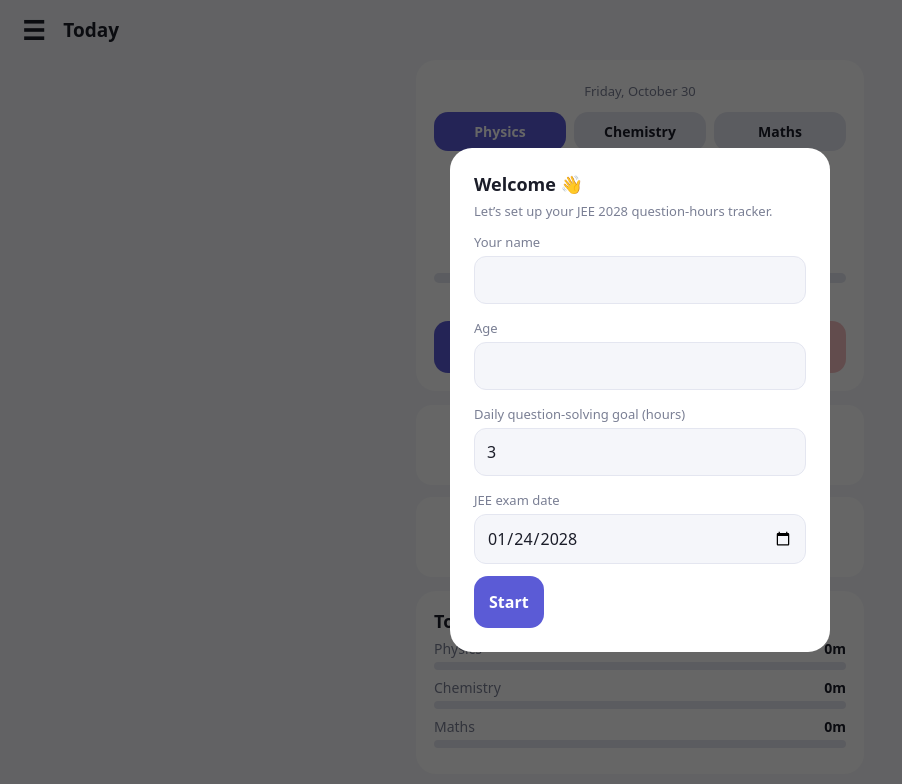
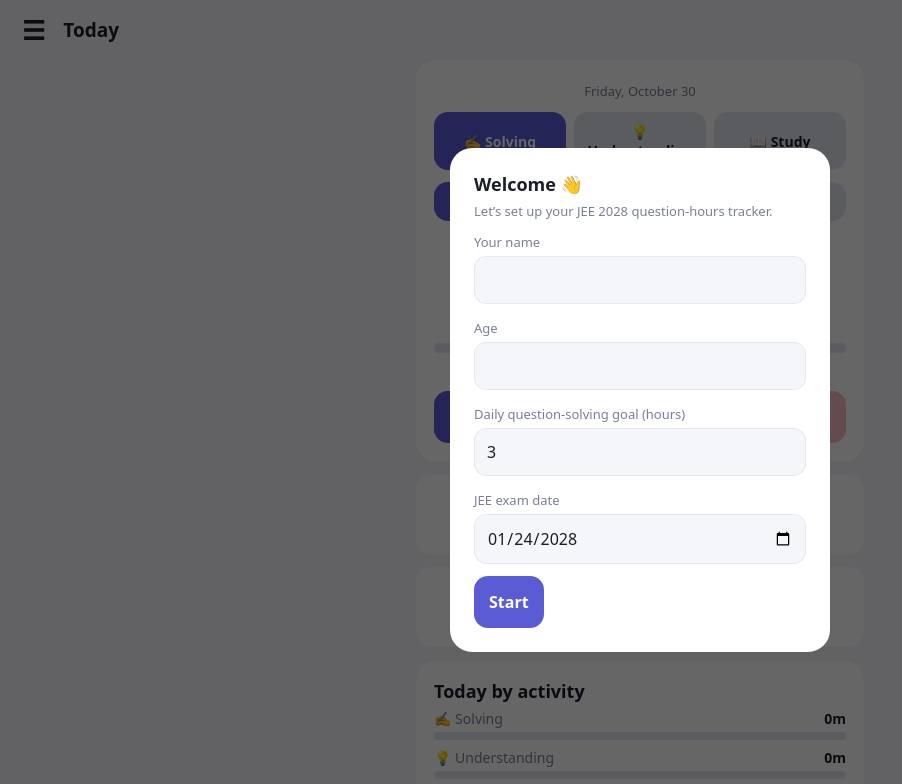
Before and after one commit to hemantasahooofficial-crypto/jee-hours, a website: page www/index.html in a window 1280 px wide. Shown: the top 784 px of the page, without its empty margins (0-902 px from the left). Drawn offline with Linux system fonts and the light colour scheme.

Commit message:
Update index.html

```diff
--- a/www/index.html
+++ b/www/index.html
@@ -42,10 +42,13 @@ input,select,textarea{width:100%;font:inherit;padding:12px;border-radius:12px;bo
 <div class="modal" id="md"><div id="mb"></div></div>
 <script>
 const KEY='jee_tracker_v2',$=id=>document.getElementById(id);
-let S={prof:null,ses:[],start:null,subj:'Physics',cele:{},theme:'auto'},view='today',calOff=0;
+let S={prof:null,ses:[],start:null,subj:'Physics',cele:{},theme:'auto',mode:'solve'},view='today',calOff=0,logF='all';
 try{const r=localStorage.getItem(KEY);if(r)S=Object.assign(S,JSON.parse(r))}catch(e){}
 const save=()=>{try{localStorage.setItem(KEY,JSON.stringify(S))}catch(e){}};
 const SUBJ=['Physics','Chemistry','Maths'],MIN=600;
+const M=()=>S.mode||'solve',MODES=[['solve','✍','Solving'],['und','💡','Understanding'],['study','📖','Study']];
+const MN={solve:'Question solving',und:'Question understanding',study:'Study'},MI={solve:'✍',und:'💡',study:'📖'},TK={solve:'s',und:'u',study:'t'};
+const esc=x=>String(x||'').replace(/[&<>"]/g,c=>({'&':'&amp;','<':'&lt;','>':'&gt;','"':'&quot;'}[c]));
 const key=d=>d.getFullYear()+'-'+String(d.getMonth()+1).padStart(2,'0')+'-'+String(d.getDate()).padStart(2,'0');
 const fmt=s=>{s=Math.floor(s);return[Math.floor(s/3600),Math.floor(s%3600/60),s%60].map(n=>String(n).padStart(2,'0')).join(':')};
 const hm=s=>{const h=Math.floor(s/3600),m=Math.floor(s%3600/60);return h?h+'h '+m+'m':m+'m'};
@@ -53,27 +56,28 @@ const acc=(a,c)=>a?Math.round(c/a*100):null;
 const goal=()=>(S.prof&&S.prof.goal?S.prof.goal:3)*3600;
 const pts=(s,c)=>Math.floor(s/360)+(s>=goal()?20:0)+c;
 function split(a,b,f){while(a<b){const d=new Date(a),nx=new Date(d.getFullYear(),d.getMonth(),d.getDate()+1).getTime(),e=Math.min(nx,b);f(key(d),(e-a)/1000);a=e}}
-function days(){const m={},g=k=>m[k]||(m[k]={s:0,att:0,cor:0,sub:{}});
- S.ses.forEach(x=>{split(x.a,x.b,(k,t)=>{const o=g(k);o.s+=t;o.sub[x.sub]=(o.sub[x.sub]||0)+t});const o=g(key(new Date(x.a)));o.att+=x.att;o.cor+=x.cor});
- if(S.start)split(S.start,Date.now(),(k,t)=>{const o=g(k);o.s+=t;o.sub[S.subj]=(o.sub[S.subj]||0)+t});return m}
-const D0={s:0,att:0,cor:0,sub:{}};
-function streaks(m){let cur=0,d=new Date();if((m[key(d)]||D0).s<MIN)d.setDate(d.getDate()-1);while((m[key(d)]||D0).s>=MIN){cur++;d.setDate(d.getDate()-1)}
- const ks=Object.keys(m).sort();let best=0,run=0;if(ks.length){let x=new Date(ks[0]+'T00:00:00');const end=new Date();while(x<=end){if((m[key(x)]||D0).s>=MIN){run++;best=Math.max(best,run)}else run=0;x.setDate(x.getDate()+1)}}
- return{cur,best,total:ks.filter(k=>m[k].s>=MIN).length}}
-function sum(m,keys){const o={s:0,att:0,cor:0,act:0,g:0,best:0,pts:0,sub:{}};keys.forEach(k=>{const d=m[k]||D0;o.s+=d.s;o.att+=d.att;o.cor+=d.cor;if(d.s>=MIN)o.act++;if(d.s>=goal())o.g++;o.best=Math.max(o.best,d.s);o.pts+=pts(d.s,d.cor);for(const q in d.sub)o.sub[q]=(o.sub[q]||0)+d.sub[q]});return o}
-const rows=(o,n)=>`<div class="row">Total time<b>${hm(o.s)}</b></div><div class="row">Average / ${n==7?'day':'active day'}<b>${hm(o.s/(n==7?7:Math.max(o.act,1)))}</b></div><div class="row">Best day<b>${hm(o.best)}</b></div><div class="row">Active days<b>${o.act}</b></div><div class="row">Goal-hit days<b>${o.g}</b></div><div class="row">Questions<b>${o.cor}/${o.att} ${o.att?'('+acc(o.att,o.cor)+'%)':''}</b></div><div class="row">Speed<b>${o.s>=60&&o.att?(o.att/(o.s/3600)).toFixed(1)+' q/hr':'-'}</b></div><div class="row">Points<b>${o.pts}</b></div>`;
+function days(){const m={},g=k=>m[k]||(m[k]={s:0,u:0,t:0,att:0,cor:0,un:0,sub:{}});
+ S.ses.forEach(x=>{const ty=x.type||'solve',f=TK[ty];split(x.a,x.b,(k,t)=>{const o=g(k);o[f]+=t;if(ty=='solve')o.sub[x.sub]=(o.sub[x.sub]||0)+t});const o=g(key(new Date(x.a)));o.att+=x.att||0;o.cor+=x.cor||0;o.un+=x.n||0});
+ if(S.start){const ty=M(),f=TK[ty];split(S.start,Date.now(),(k,t)=>{const o=g(k);o[f]+=t;if(ty=='solve')o.sub[S.subj]=(o.sub[S.subj]||0)+t})}return m}
+const D0={s:0,u:0,t:0,att:0,cor:0,un:0,sub:{}},tot=d=>d.s+d.u+d.t;
+function streaks(m){let cur=0,d=new Date();if(tot(m[key(d)]||D0)<MIN)d.setDate(d.getDate()-1);while(tot(m[key(d)]||D0)>=MIN){cur++;d.setDate(d.getDate()-1)}
+ const ks=Object.keys(m).sort();let best=0,run=0;if(ks.length){let x=new Date(ks[0]+'T00:00:00');const end=new Date();while(x<=end){if(tot(m[key(x)]||D0)>=MIN){run++;best=Math.max(best,run)}else run=0;x.setDate(x.getDate()+1)}}
+ return{cur,best,total:ks.filter(k=>tot(m[k])>=MIN).length}}
+function sum(m,keys){const o={s:0,u:0,t:0,un:0,att:0,cor:0,act:0,g:0,best:0,pts:0,sub:{}};keys.forEach(k=>{const d=m[k]||D0;o.s+=d.s;o.u+=d.u;o.t+=d.t;o.un+=d.un;o.att+=d.att;o.cor+=d.cor;if(tot(d)>=MIN)o.act++;if(d.s>=goal())o.g++;o.best=Math.max(o.best,d.s);o.pts+=pts(d.s,d.cor);for(const q in d.sub)o.sub[q]=(o.sub[q]||0)+d.sub[q]});return o}
+const rows=(o,n)=>`<div class="row">Solving time<b>${hm(o.s)}</b></div><div class="row">Understanding time<b>${hm(o.u)}${o.un?' · '+o.un+' qs':''}</b></div><div class="row">Study time<b>${hm(o.t)}</b></div><div class="row">Avg solving / ${n==7?'day':'active day'}<b>${hm(o.s/(n==7?7:Math.max(o.act,1)))}</b></div><div class="row">Best solving day<b>${hm(o.best)}</b></div><div class="row">Active days<b>${o.act}</b></div><div class="row">Goal-hit days<b>${o.g}</b></div><div class="row">Questions<b>${o.cor}/${o.att} ${o.att?'('+acc(o.att,o.cor)+'%)':''}</b></div><div class="row">Speed<b>${o.s>=60&&o.att?(o.att/(o.s/3600)).toFixed(1)+' q/hr':'-'}</b></div><div class="row">Points<b>${o.pts}</b></div>`;
 const subs=o=>SUBJ.map(q=>{const v=o.sub[q]||0;return`<div class="row" style="margin-top:2px">${q}<b>${hm(v)}</b></div><div class="sb"><i style="width:${o.s?v/o.s*100:0}%"></i></div>`}).join('');
-function tt(){return(days()[key(new Date())]||D0).s}
 function render(){const m=days(),td=m[key(new Date())]||D0,H=$('main'),n=new Date();let h='';
  if(view=='today'){const left=S.prof?Math.ceil((new Date(S.prof.exam+'T00:00:00')-n)/864e5):0,st=streaks(m);
   h=`<div id="ban" class="msg" style="display:none">🎉 Well done man, you are good to go for the betterment of yourself!</div>
   <div class="card"><div class="sub">${n.toLocaleDateString(undefined,{weekday:'long',day:'numeric',month:'long'})}${S.prof?' · JEE in '+left+' days':''}</div>
-  <div class="chips" style="margin-top:12px">${SUBJ.map(q=>`<button class="chip ${S.subj==q?'on':''}" ${S.start?'disabled':''} onclick="S.subj='${q}';save();render()">${q}</button>`).join('')}</div>
+  <div class="chips" style="margin-top:12px">${MODES.map(([v,i,l])=>`<button class="chip ${M()==v?'on':''}" ${S.start?'disabled':''} onclick="S.mode='${v}';save();render()">${i} ${l}</button>`).join('')}</div>
+  <div class="chips">${SUBJ.map(q=>`<button class="chip ${S.subj==q?'on':''}" ${S.start?'disabled':''} onclick="S.subj='${q}';save();render()">${q}</button>`).join('')}</div>
   <div class="time" id="clk">00:00:00</div><div class="sub" id="sst"></div><div class="prog"><i id="pb"></i></div><div class="sub" id="gl"></div>
   <div class="btns"><button id="play" onclick="play()">▶ Play</button><button id="stop" onclick="stop()">■ Stop</button></div></div>
   <div class="stats"><div class="stat"><b id="pt">0</b><span>Points today</span></div><div class="stat"><b>🔥 ${st.cur}</b><span>Day streak</span></div><div class="stat"><b>${td.cor}/${td.att}</b><span>Questions correct</span></div><div class="stat"><b>${td.att?acc(td.att,td.cor)+'%':'-'}</b><span>Accuracy today</span></div></div>
-  <div class="card"><h2>Today by subject</h2>${subs({s:td.s,sub:td.sub})}</div>
-  <p class="sub">Points: 10 per hour + 20 goal bonus + 1 per correct question. Streak day = 10+ min.</p>`}
+  <div class="card"><h2>Today by activity</h2>${MODES.map(([v,i,l])=>`<div class="row" style="margin-top:2px">${i} ${l}<b>${hm(td[TK[v]])}</b></div><div class="sb"><i style="width:${tot(td)?td[TK[v]]/tot(td)*100:0}%"></i></div>`).join('')}<div class="row">Questions understood<b>${td.un}</b></div></div>
+  <div class="card"><h2>Solving by subject</h2>${subs({s:td.s,sub:td.sub})}</div>
+  <p class="sub">Points: 10 per hour + 20 goal bonus + 1 per correct question. Goal & points count question-solving time. Streak day = 10+ min of any activity.</p>`}
  if(view=='week'){const off=(n.getDay()+6)%7,ks=[];for(let i=0;i<7;i++)ks.push(key(new Date(n.getFullYear(),n.getMonth(),n.getDate()-off+i)));const v=ks.map(k=>(m[k]||D0).s),mx=Math.max(goal(),...v),o=sum(m,ks);
   h=`<div class="card"><h2>This week</h2><div class="chart">${v.map((x,i)=>`<div class="col"><span>${x?hm(x):''}</span><i class="${x>=goal()?'g':''}" style="height:${x/mx*80}%"></i>${'MTWTFSS'[i]}</div>`).join('')}</div>${rows(o,7)}</div><div class="card"><h2>Subjects</h2>${subs(o)}</div>`}
  if(view=='month'){const dim=new Date(n.getFullYear(),n.getMonth()+1,0).getDate(),ks=[];for(let i=1;i<=dim;i++)ks.push(key(new Date(n.getFullYear(),n.getMonth(),i)));const o=sum(m,ks);
@@ -81,27 +85,33 @@ function render(){const m=days(),td=m[key(new Date())]||D0,H=$('main'),n=new Dat
  if(view=='streak'){const st=streaks(m),all=sum(m,Object.keys(m));
   h=`<div class="stats"><div class="stat"><b>🔥 ${st.cur}</b><span>Current streak</span></div><div class="stat"><b>🏆 ${st.best}</b><span>Longest streak</span></div><div class="stat"><b>${st.total}</b><span>Total active days</span></div><div class="stat"><b>${hm(all.s)}</b><span>All-time hours</span></div></div><div class="card"><h2>All time</h2>${rows(all,30)}</div><div class="card"><h2>Subjects</h2>${subs(all)}</div>`}
  if(view=='cal'){const d0=new Date(n.getFullYear(),n.getMonth()+calOff,1),y=d0.getFullYear(),mo=d0.getMonth(),dim=new Date(y,mo+1,0).getDate(),fi=(d0.getDay()+6)%7,ks=[];let c='MTWTFSS'.split('').map(x=>`<div class="sub">${x}</div>`).join('')+'<div></div>'.repeat(fi);
-  for(let i=1;i<=dim;i++){const k=key(new Date(y,mo,i)),d=m[k]||D0,a=acc(d.att,d.cor);ks.push(k);c+=`<div class="d ${a!=null?(a>=80?'h':a>=60?'m':'l'):d.s>=MIN?'t':''}">${i}<small>${a!=null?a+'%':d.s?hm(d.s):''}</small></div>`}
+  for(let i=1;i<=dim;i++){const k=key(new Date(y,mo,i)),d=m[k]||D0,a=acc(d.att,d.cor);ks.push(k);c+=`<div class="d ${a!=null?(a>=80?'h':a>=60?'m':'l'):tot(d)>=MIN?'t':''}">${i}<small>${a!=null?a+'%':tot(d)?hm(tot(d)):''}</small></div>`}
   const o=sum(m,ks);h=`<div class="card"><div class="btns" style="margin:0 0 8px"><button class="g" onclick="calOff--;render()">‹</button><h2 style="flex:3;text-align:center;margin:0;align-self:center">${d0.toLocaleDateString(undefined,{month:'long',year:'numeric'})}</h2><button class="g" onclick="calOff++;render()">›</button></div><div class="cal">${c}</div><div class="sub" style="margin-top:10px">Green 80%+ · Yellow 60–79% · Red under 60% accuracy · Purple = time logged, no questions entered</div></div><div class="card">${rows(o,30)}</div>`}
- if(view=='log'){const L=S.ses.slice().reverse().slice(0,60);h=`<div class="card"><h2>Sessions</h2><div class="sub" style="text-align:left">Tap a session to edit its questions.</div>${L.length?L.map(x=>`<div class="ses"><div onclick="ask('${x.id}')"><b>${x.sub}</b> · ${hm((x.b-x.a)/1000)}<small>${new Date(x.a).toLocaleString(undefined,{day:'numeric',month:'short',hour:'2-digit',minute:'2-digit'})} · ${x.cor}/${x.att} correct ${x.att?'('+acc(x.att,x.cor)+'%)':''}</small></div><button class="g" style="flex:none;padding:8px 12px" onclick="del('${x.id}')">✕</button></div>`).join(''):'<p class="sub">No sessions yet.</p>'}</div>`}
+ if(view=='log'){const L=S.ses.filter(x=>logF=='all'||(x.type||'solve')==logF).slice().reverse().slice(0,60);
+  const det=x=>{const ty=x.type||'solve';return ty=='solve'?`${x.cor}/${x.att} correct ${x.att?'('+acc(x.att,x.cor)+'%)':''}`:ty=='und'?`${x.n||0} questions understood${x.note?' · '+esc(x.note):''}`:(x.note?esc(x.note):'No topic noted')};
+  h=`<div class="card"><h2>Records</h2><div class="chips">${[['all','All'],['solve','✍ Solve'],['und','💡 Understand'],['study','📖 Study']].map(([v,l])=>`<button class="chip ${logF==v?'on':''}" style="font-size:12px" onclick="logF='${v}';render()">${l}</button>`).join('')}</div><div class="sub" style="text-align:left">Tap a record to edit its details.</div>${L.length?L.map(x=>`<div class="ses"><div onclick="ask('${x.id}')"><b>${MI[x.type||'solve']} ${x.sub}</b> · ${hm((x.b-x.a)/1000)}<small>${new Date(x.a).toLocaleString(undefined,{day:'numeric',month:'short',hour:'2-digit',minute:'2-digit'})} · ${det(x)}</small></div><button class="g" style="flex:none;padding:8px 12px" onclick="del('${x.id}')">✕</button></div>`).join(''):'<p class="sub">No records yet.</p>'}</div>`}
  if(view=='set'){const p=S.prof||{};h=`<div class="card"><h2>Profile</h2><label>Name</label><input id="s1" value="${p.name||''}"><label>Age</label><input id="s2" type="number" value="${p.age||''}"><label>Daily goal (hours)</label><input id="s3" type="number" step="0.5" value="${p.goal||3}"><label>JEE exam date</label><input id="s4" type="date" value="${p.exam||'2028-01-24'}"><label>Theme</label><select id="s5">${['auto','light','dark'].map(t=>`<option ${S.theme==t?'selected':''}>${t}</option>`).join('')}</select><button onclick="setSave()">Save settings</button></div>
   <div class="card"><h2>Notifications</h2><div class="sub" style="text-align:left;margin-bottom:10px">Shows start time when the timer starts, if your browser allows it.</div><button onclick="perm()">Enable notifications</button></div>
-  <div class="card"><h2>Backup</h2><textarea id="bk" rows="3" placeholder="Backup text appears here"></textarea><div class="btns" style="margin-top:0"><button class="g" onclick="$('bk').value=JSON.stringify(S)">Export</button><button class="g" onclick="imp()">Import</button></div><button style="margin-top:12px;background:var(--bad)" onclick="if(confirm('Erase all data?')){S={prof:S.prof,ses:[],start:null,subj:'Physics',cele:{},theme:S.theme};save();render()}">Erase all data</button></div>`}
- H.innerHTML=h;$('ttl').textContent={today:'Today',week:'Week review',month:'Month review',streak:'Streaks & totals',cal:'Accuracy calendar',log:'Sessions',set:'Settings'}[view];
- $('dr').innerHTML=`<h2 style="padding:0 14px 14px">${S.prof?'Hi, '+S.prof.name+' 👋':''}</h2>`+[['today','⏱ Today'],['week','📊 Week'],['month','🗓 Month'],['streak','🔥 Streaks'],['cal','🎯 Accuracy calendar'],['log','📝 Sessions'],['set','⚙ Settings']].map(([v,t])=>`<button class="${view==v?'on':''}" onclick="go('${v}')">${t}</button>`).join('');tick()}
-function tick(){const t=tt(),m=S.start;document.title=m?'⏱ '+fmt(t):'JEE Question Hours';if(view!='today')return;
- $('clk').textContent=fmt(t);$('pb').style.width=Math.min(100,t/goal()*100)+'%';$('gl').textContent=t>=goal()?'Goal reached ✅':hm(goal()-t)+' left to reach '+goal()/3600+' hours';
- const d=days()[key(new Date())]||D0;$('pt').textContent=pts(t,d.cor);$('play').disabled=!!m;$('stop').disabled=!m;$('play').textContent=m?'Running…':'▶ Play';
- $('sst').textContent=m?'Started '+new Date(m).toLocaleTimeString([],{hour:'2-digit',minute:'2-digit'})+' · '+S.subj:'Question solving time only';$('ban').style.display=t>=goal()?'block':'none';
- const k=key(new Date());if(t>=goal()&&!S.cele[k]){S.cele[k]=1;save();pop('<div style="text-align:center"><div style="font-size:54px">🏆</div><p style="font-size:18px;font-weight:600">Well done man, you are good to go for the betterment of yourself!</p><button onclick="shut()">Thanks!</button></div>')}}
+  <div class="card"><h2>Backup</h2><textarea id="bk" rows="3" placeholder="Backup text appears here"></textarea><div class="btns" style="margin-top:0"><button class="g" onclick="$('bk').value=JSON.stringify(S)">Export</button><button class="g" onclick="imp()">Import</button></div><button style="margin-top:12px;background:var(--bad)" onclick="if(confirm('Erase all data?')){S={prof:S.prof,ses:[],start:null,subj:'Physics',cele:{},theme:S.theme,mode:'solve'};save();render()}">Erase all data</button></div>`}
+ H.innerHTML=h;$('ttl').textContent={today:'Today',week:'Week review',month:'Month review',streak:'Streaks & totals',cal:'Accuracy calendar',log:'Records',set:'Settings'}[view];
+ $('dr').innerHTML=`<h2 style="padding:0 14px 14px">${S.prof?'Hi, '+S.prof.name+' 👋':''}</h2>`+[['today','⏱ Today'],['week','📊 Week'],['month','🗓 Month'],['streak','🔥 Streaks'],['cal','🎯 Accuracy calendar'],['log','📝 Records'],['set','⚙ Settings']].map(([v,t])=>`<button class="${view==v?'on':''}" onclick="go('${v}')">${t}</button>`).join('');tick()}
+function tick(){const ty=M(),d=days()[key(new Date())]||D0,t=d[TK[ty]],m=S.start,sv=ty=='solve';document.title=m?'⏱ '+fmt(t):'JEE Question Hours';if(view!='today')return;
+ $('clk').textContent=fmt(t);$('pb').style.width=sv?Math.min(100,d.s/goal()*100)+'%':'0';$('pb').parentNode.style.visibility=sv?'visible':'hidden';
+ $('gl').textContent=sv?(d.s>=goal()?'Goal reached ✅':hm(goal()-d.s)+' left to reach '+goal()/3600+' hours'):MN[ty]+' time today';
+ $('pt').textContent=pts(d.s,d.cor);$('play').disabled=!!m;$('stop').disabled=!m;$('play').textContent=m?'Running…':'▶ Play';
+ $('sst').textContent=m?'Started '+new Date(m).toLocaleTimeString([],{hour:'2-digit',minute:'2-digit'})+' · '+S.subj+' · '+MN[ty]:{solve:'Solving questions',und:'Understanding new questions',study:'Studying (lectures, theory, notes)'}[ty];$('ban').style.display=d.s>=goal()?'block':'none';
+ const k=key(new Date());if(d.s>=goal()&&!S.cele[k]){S.cele[k]=1;save();pop('<div style="text-align:center"><div style="font-size:54px">🏆</div><p style="font-size:18px;font-weight:600">Well done man, you are good to go for the betterment of yourself!</p><button onclick="shut()">Thanks!</button></div>')}}
 function pop(h){$('mb').innerHTML=h;$('md').style.display='flex'}function shut(){$('md').style.display='none'}
 const LN=()=>window.Capacitor&&window.Capacitor.Plugins&&window.Capacitor.Plugins.LocalNotifications;
-async function notify(){const t=new Date().toLocaleTimeString([],{hour:'2-digit',minute:'2-digit'}),body=S.subj+' · started at '+t;try{const ln=LN();if(ln){const p=await ln.requestPermissions();if(p.display!='granted')return;await ln.schedule({notifications:[{id:1,title:'Question timer running',body:body,ongoing:true,autoCancel:false,schedule:{at:new Date(Date.now()+300)}}]})}else if('Notification' in window&&Notification.permission=='granted')new Notification('Question timer running',{body:body,tag:'tmr'})}catch(e){}}
+async function notify(){const t=new Date().toLocaleTimeString([],{hour:'2-digit',minute:'2-digit'}),body=S.subj+' · started at '+t;try{const ln=LN();if(ln){const p=await ln.requestPermissions();if(p.display!='granted')return;await ln.schedule({notifications:[{id:1,title:MN[M()]+' timer running',body:body,ongoing:true,autoCancel:false,schedule:{at:new Date(Date.now()+300)}}]})}else if('Notification' in window&&Notification.permission=='granted')new Notification(MN[M()]+' timer running',{body:body,tag:'tmr'})}catch(e){}}
 async function unnotify(){try{const ln=LN();if(ln)await ln.cancel({notifications:[{id:1}]})}catch(e){}}
 function play(){S.start=Date.now();save();notify();render()}
-function stop(){if(!S.start)return;const x={id:'s'+Date.now(),a:S.start,b:Date.now(),sub:S.subj,att:0,cor:0};S.ses.push(x);S.start=null;save();unnotify();render();ask(x.id)}
-function ask(id){const x=S.ses.find(s=>s.id==id);if(!x)return;pop(`<h2>${x.sub} · ${hm((x.b-x.a)/1000)}</h2><div class="sub" style="text-align:left;margin-bottom:10px">How many questions did you solve in this session?</div><label>Questions attempted</label><input id="qa" type="number" min="0" value="${x.att||''}"><label>Questions correct</label><input id="qc" type="number" min="0" value="${x.cor||''}"><button onclick="qs('${id}')">Save</button>`)}
-function qs(id){const x=S.ses.find(s=>s.id==id),a=Math.max(0,+$('qa').value||0),c=Math.min(a,Math.max(0,+$('qc').value||0));x.att=a;x.cor=c;save();shut();render()}
+function stop(){if(!S.start)return;const x={id:'s'+Date.now(),a:S.start,b:Date.now(),sub:S.subj,type:M(),att:0,cor:0,n:0,note:''};S.ses.push(x);S.start=null;save();unnotify();render();ask(x.id)}
+function ask(id){const x=S.ses.find(s=>s.id==id);if(!x)return;const ty=x.type||'solve',hd=`<h2>${MI[ty]} ${x.sub} · ${hm((x.b-x.a)/1000)}</h2>`,sv=`<button onclick="qs('${id}')">Save</button>`;
+ if(ty=='solve')pop(hd+`<div class="sub" style="text-align:left;margin-bottom:10px">How many questions did you solve in this session?</div><label>Questions attempted</label><input id="qa" type="number" min="0" value="${x.att||''}"><label>Questions correct</label><input id="qc" type="number" min="0" value="${x.cor||''}">`+sv);
+ else if(ty=='und')pop(hd+`<div class="sub" style="text-align:left;margin-bottom:10px">New questions you worked to understand in this session.</div><label>Questions understood</label><input id="qn" type="number" min="0" value="${x.n||''}"><label>Which questions / what you learned (optional)</label><textarea id="qt" rows="3">${esc(x.note)}</textarea>`+sv);
+ else pop(hd+`<div class="sub" style="text-align:left;margin-bottom:10px">Record what you studied in this session.</div><label>Chapter / topic studied</label><input id="qt" value="${esc(x.note)}" placeholder="e.g. Rotational motion – torque">`+sv)}
+function qs(id){const x=S.ses.find(s=>s.id==id),ty=x.type||'solve';if(ty=='solve'){const a=Math.max(0,+$('qa').value||0),c=Math.min(a,Math.max(0,+$('qc').value||0));x.att=a;x.cor=c}else{x.note=$('qt').value.trim();if(ty=='und')x.n=Math.max(0,+$('qn').value||0)}save();shut();render()}
 function del(id){if(confirm('Delete this session?')){S.ses=S.ses.filter(s=>s.id!=id);save();render()}}
 function go(v){view=v;calOff=0;$('dr').classList.remove('o');$('ov').style.display='none';render();scrollTo(0,0)}
 $('ham').onclick=()=>{$('dr').classList.add('o');$('ov').style.display='block'};$('ov').onclick=()=>{$('dr').classList.remove('o');$('ov').style.display='none'};
```
